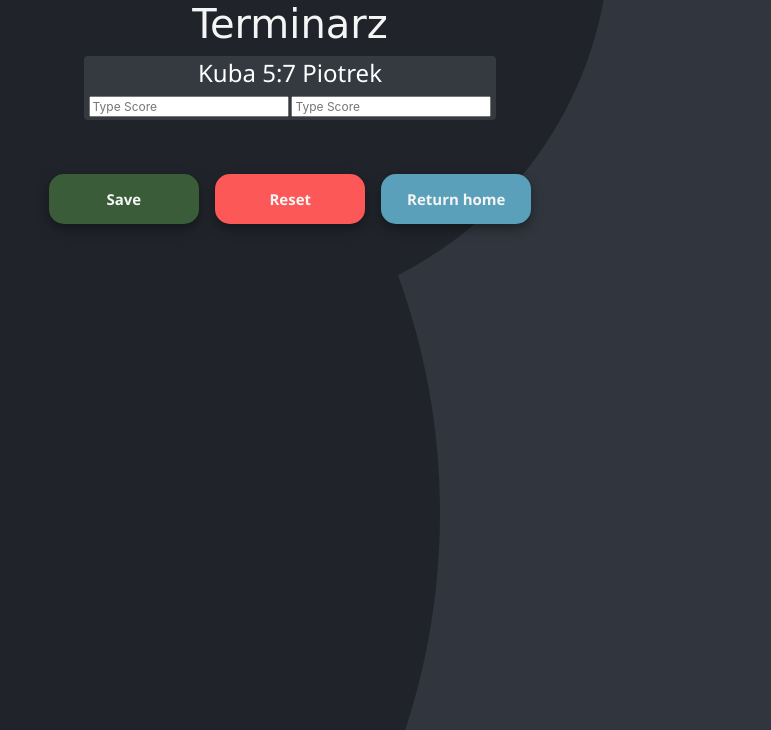
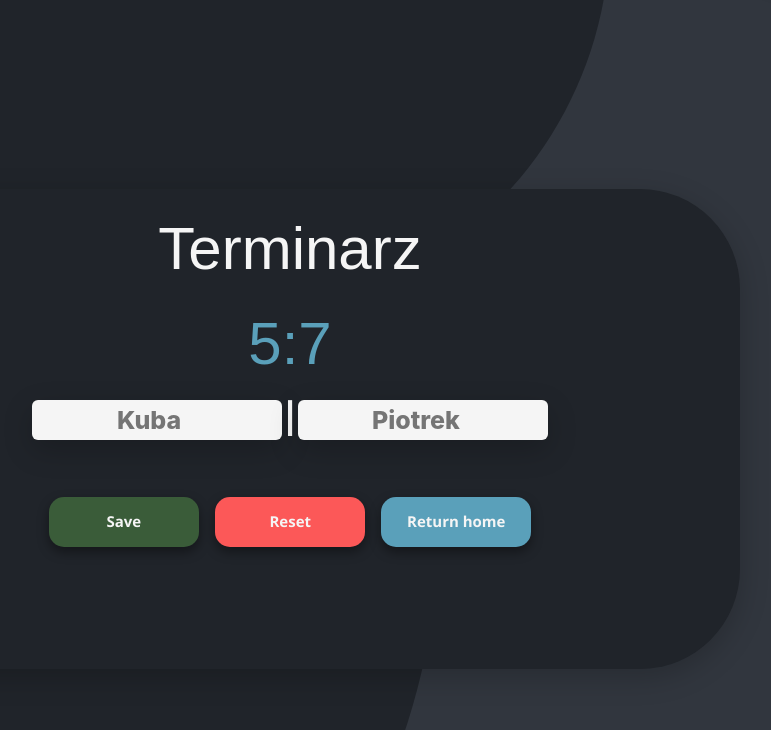
Before and after one commit to ReptilianEye/MyTournamentApp, a Flask app: page /update-dual in a window 1280 px wide. Shown: the part 70-800 px from the top of the page, without its empty margins (350-1121 px from the left). Run offline with Flask 2, Linux system fonts and the light colour scheme; a user stored in the database is signed in; data comes from the database, SQL or seed files in the repository; both versions use the stored data as it was after the commit; some libraries are stand-ins or nearby versions; some web fonts are replaced.

Commit message:
zmiana wynikow

```diff
--- a/website/static/style.css
+++ b/website/static/style.css
@@ -79,13 +79,16 @@ body::-webkit-scrollbar-thumb {
 }
 
 .type_score {
-    background-color: #20242A;
+    background-color: whitesmoke;
     border: none;
-    font-size: 18px;
+    font-size: 25px;
     box-shadow: 0 10px 30px 0 rgba(0, 0, 0, 0.2);
     border-radius: 6px;
-    color: whitesmoke;
+    color: #20242A;
     text-align: center;
+    font-weight: 800;
+    width: 250px;
+    height: 40px;
 }
 
 nav {
@@ -169,6 +172,25 @@ h3 {
 }
 
 .container_home {
+    width: 900px;
+    height: 480px;
+    margin: 0 auto;
+    margin-top: 17%;
+}
+
+
+/* Update dual BOX */
+
+.update_dual_box_container {
+    background-color: #20242A;
+    height: 250px;
+    width: 700px;
+    /* width: 600px; */
+    box-shadow: 0 8px 30px 0 rgba(0, 0, 0, 0.2);
+    border-radius: 100px;
+}
+
+.container_update_dual {
     width: 900px;
     height: 480px;
     margin: 0 auto;
--- a/website/templates/standing.html
+++ b/website/templates/standing.html
@@ -7,7 +7,7 @@
 
         <div align="center">
             <ol class="badge">
-                <h2><span style="color: #5AA0BA; font-weight: 700;">{{standing.opponent.name}}</span> | <span style="color: #099204; font-weight: 600;">Wygrane: {{standing.wins}}</span> | <span style="color: #fc5858; font-weight: 600;">Przegrane: {{standing.loses}} Remisy: {{standing.draws}}</span>                    | Punkty: {{standing.match_points}}</h2>
+                <h2><span style="color: #ffffff; font-weight: 700;">{{standing.opponent.name}}</span> | <span style="color: #099204; font-weight: 600;">Wygrane: {{standing.wins}}</span> | <span style="color: #fc5858; font-weight: 600;">Przegrane: {{standing.loses}}</span>                    | <span style="color: #5AA0BA; font-weight: 600;">  Remisy: {{standing.draws}}</span> | <span style="color: #a6a8a8; font-weight: 600;">Punkty: {{standing.match_points}}</span></h2>
             </ol>
         </div>
         <br /> {% endfor %}
--- a/website/templates/update_dual.html
+++ b/website/templates/update_dual.html
@@ -1,20 +1,20 @@
-{% extends "base.html" %} {% block title %}Terminarz{% endblock %} {% block
-content %}
-<h1 align="center">Terminarz</h1>
+{% extends "base.html" %} {% block title %}Terminarz{% endblock %} {% block content %}
+<section class="update_dual_box_container container_update_dual">
+    <br>
+    <h3 align="center">Terminarz</h3>
     <ol class="list-group list-group-flush" id="pary">
         <form method="POST">
 
             <div align="center">
-    <ol class="badge badge-dark">
-        {% if dual.score_1 is none or dual.score_1 is none %}
-        <h4>{{dual.opponent_1.name}} - {{dual.opponent_2.name}}</h4>
-        {% else %}
-        <h4>{{dual.opponent_1.name}} {{dual.score_1}}:{{dual.score_2}} {{dual.opponent_2.name}}</h4>
+                <ol class="badge">
+                    <br> {% if dual.score_1 is none or dual.score_1 is none %} {% else %}
+                    <h3 style="color: #5AA0BA;" align="center">{{dual.score_1}}:{{dual.score_2}}</h3>
                     {% endif %}
+                    <br>
 
-
-      <input name="score1" type="number" placeholder="Type Score" />
-      <input name="score2" type="number" placeholder="Type Score" />
+                    <input class="type_score" name="score1" type="number" placeholder="{{dual.opponent_1.name}}" />
+                    <span style="color: whitesmoke; font-size: 30px;">|</span>
+                    <input class="type_score" name="score2" type="number" placeholder="{{dual.opponent_2.name}}" />
                 </ol>
             </div>
             <br />
```
Also changed, not shown: other parts of website/static/style.css (+29 -1 lines), website/templates/schedule.html (+9 -25 lines), website/database.db. Lines whose indentation alone changed are shown as unchanged.
